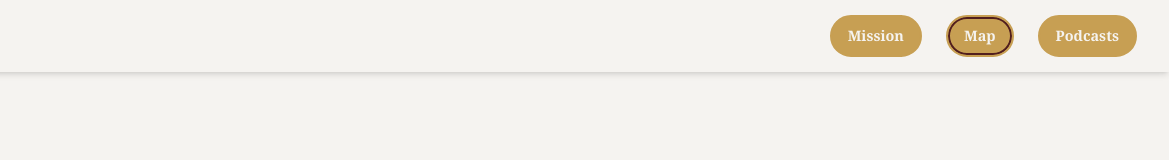
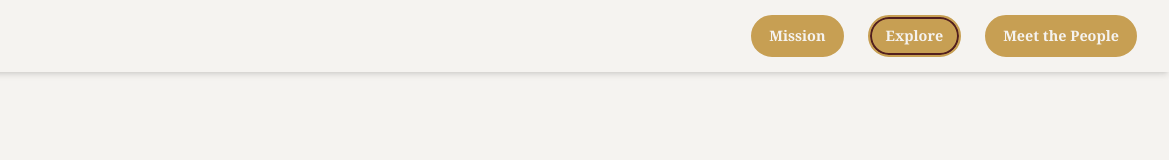
Before and after one commit to Prague-Shenanigans/prague-shenanigans.github.io, a plain HTML site: page index.html in a window 1280 px wide. Shown: the full height of the page, 111-1280 px from the left. Drawn offline with nearby package versions, Linux system fonts and the light colour scheme.

Commit message:
Changes to podcasts

```diff
--- a/index.html
+++ b/index.html
@@ -50,11 +50,11 @@
           <button @click="active = 'map'"
             :class="{ 'active-nav': active === 'map' }" hx-get="pages/map.html"
             hx-target="#main-content" hx-swap="innerHTML"
-            class="nav-button">Map</button>
+            class="nav-button">Explore</button>
           <button @click="active = 'podcasts'"
             :class="{ 'active-nav': active === 'podcasts' }"
             hx-get="pages/podcasts.html" hx-target="#main-content"
-            hx-swap="innerHTML" class="nav-button">Podcasts</button>
+            hx-swap="innerHTML" class="nav-button">Meet the People</button>
         </nav>
       </div>
 
```
Also changed, not shown: pages/podcasts.html (+5 -1 lines).
